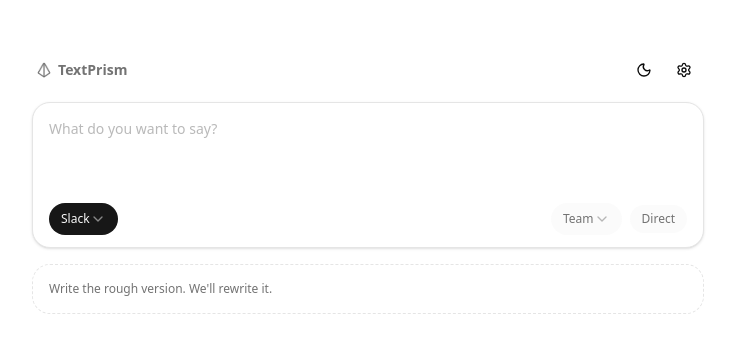
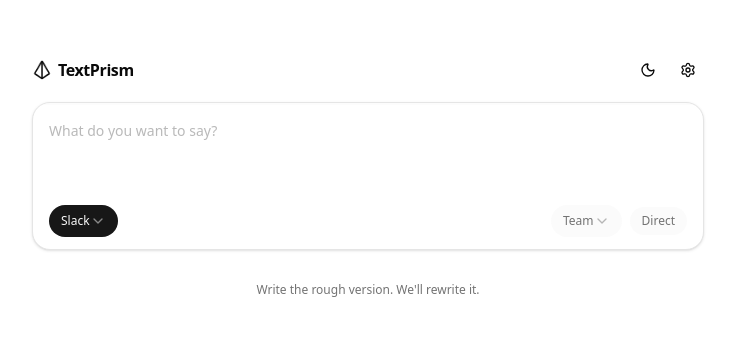
Before and after one commit to vivekimsit/textprism, a Next.js app: page / in a window 1280 px wide. Shown: the part 216-568 px from the top of the page, without its empty margins (272-1007 px from the left). Built offline with nearby package versions, Linux system fonts and the light colour scheme.

Commit message:
Implement collapsible generated prompt feature in HomeContent, add character limits for message input, and enhance logo styling. Update textarea with progress indicator and character count for improved user experience.

```diff
--- a/app/page.tsx
+++ b/app/page.tsx
@@ -3,6 +3,7 @@
 import { Suspense, useMemo, useState, useEffect, useRef } from "react";
 import { useTheme } from "next-themes";
 import { Textarea } from "@/components/ui/textarea";
+import { cn } from "@/lib/utils";
 import { Button } from "@/components/ui/button";
 import {
   Select,
@@ -20,6 +21,7 @@ import {
   Sun,
   Moon,
   PanelLeft,
+  ChevronDown,
 } from "lucide-react";
 import { Logo } from "@/components/logo";
 import { toast } from "sonner";
@@ -40,6 +42,8 @@ import { useHistory, type HistoryItem } from "@/hooks/use-history";
 import {
   generatePrompt,
   canGenerate,
+  MIN_CHARS,
+  MAX_CHARS,
   type Platform,
 } from "@/lib/generate-prompt";
 
@@ -67,6 +71,7 @@ function HomeContent() {
   const [showSettings, setShowSettings] = useState(false);
   const [showAdvancedSettings, setShowAdvancedSettings] = useState(false);
   const [sidebarCollapsed, setSidebarCollapsed] = useState(false);
+  const [showGeneratedPrompt, setShowGeneratedPrompt] = useState(false);
   const textareaRef = useRef<HTMLTextAreaElement>(null);
 
   useEffect(() => {
@@ -173,12 +178,7 @@ function HomeContent() {
 
   const previewPanel = showPreview ? (
     <div className="space-y-3 animate-in fade-in slide-in-from-bottom-2 duration-300">
-      <div className="relative">
-        <pre className="text-xs bg-muted/30 rounded-2xl p-4 overflow-x-auto whitespace-pre-wrap font-mono text-muted-foreground max-h-[180px] overflow-y-auto border">
-          {generatedPrompt}
-        </pre>
-      </div>
-
+      {/* Primary action - always visible */}
       <Button onClick={handleCopy} className="w-full rounded-full h-10">
         {copied ? (
           <>
@@ -192,11 +192,37 @@ function HomeContent() {
           </>
         )}
       </Button>
+
+      {/* Collapsible generated prompt - secondary, for advanced users */}
+      <div className="space-y-2">
+        <button
+          onClick={() => setShowGeneratedPrompt(!showGeneratedPrompt)}
+          className="flex items-center gap-1.5 text-xs text-muted-foreground hover:text-foreground transition-colors w-full justify-center"
+        >
+          <ChevronDown
+            className={cn(
+              "h-3 w-3 transition-transform duration-200",
+              showGeneratedPrompt && "rotate-180"
+            )}
+          />
+          <span>
+            {showGeneratedPrompt ? "Hide" : "View"} generated prompt
+          </span>
+        </button>
+
+        {showGeneratedPrompt && (
+          <div className="animate-in fade-in slide-in-from-top-2 duration-200">
+            <pre className="text-xs bg-muted/30 rounded-2xl p-4 overflow-x-auto whitespace-pre-wrap font-mono text-muted-foreground max-h-[180px] overflow-y-auto border">
+              {generatedPrompt}
+            </pre>
+          </div>
+        )}
+      </div>
     </div>
   ) : (
-    <div className="text-xs text-muted-foreground border border-dashed rounded-2xl p-4">
+    <p className="text-xs text-muted-foreground text-center py-4">
       Write the rough version. We'll rewrite it.
-    </div>
+    </p>
   );
 
   if (!isLoaded) {
@@ -335,10 +361,10 @@ function HomeContent() {
       {/* Main Content */}
       <main className="flex-1 flex items-center justify-center px-4 py-8">
         <div className="w-full max-w-2xl space-y-4">
-          {/* Header - logo left, controls right */}
-          <div className="flex items-center justify-between px-1">
+          {/* Header - logo anchored left, controls right */}
+          <div className="flex items-center justify-between">
             <Logo
-              className="text-sm text-muted-foreground"
+              className="text-foreground"
               onClick={() => {
                 setMessage("");
                 setTone(null);
@@ -545,7 +571,23 @@ function HomeContent() {
 
           {/* Main Input Card */}
           <div className="rounded-2xl border bg-card shadow-sm overflow-hidden">
-            {/* Textarea */}
+            {/* Progress line - top border */}
+            <div className="h-0.5 bg-muted/30">
+              <div
+                className={cn(
+                  "h-full transition-all duration-300 ease-out",
+                  message.trim().length >= MIN_CHARS
+                    ? "bg-green-500/40"
+                    : "bg-red-500/30"
+                )}
+                style={{
+                  width: `${Math.min((message.trim().length / MIN_CHARS) * 100, 100)}%`,
+                }}
+              />
+            </div>
+
+            {/* Textarea with counter */}
+            <div className="relative">
               <Textarea
                 ref={textareaRef}
                 value={message}
@@ -554,6 +596,14 @@ function HomeContent() {
                 className="min-h-[100px] text-base resize-none border-0 shadow-none focus-visible:ring-0 rounded-none p-4 placeholder:text-muted-foreground/50 overflow-hidden"
                 autoFocus
               />
+
+              {/* Counter - only shows when under minimum */}
+              {message.trim().length < MIN_CHARS && message.trim().length > 0 && (
+                <span className="absolute bottom-2 right-4 text-xs text-muted-foreground/50 pointer-events-none transition-opacity duration-200">
+                  {MIN_CHARS - message.trim().length} more
+                </span>
+              )}
+            </div>
 
             {/* Controls row - Channel left, To + Tone right */}
             <div className="px-4 pb-3 pt-0 flex items-center justify-between gap-3">
--- a/components/logo.tsx
+++ b/components/logo.tsx
@@ -9,8 +9,8 @@ interface LogoProps {
 export function Logo({ className = "", iconClassName = "", onClick }: LogoProps) {
   const content = (
     <>
-      <Pyramid className={`h-4 w-4 animate-spin-y ${iconClassName}`} />
-      <span className="font-semibold">TextPrism</span>
+      <Pyramid className={`h-5 w-5 animate-spin-y ${iconClassName}`} />
+      <span className="font-semibold text-base tracking-tight">TextPrism</span>
     </>
   );
 
--- a/lib/generate-prompt.ts
+++ b/lib/generate-prompt.ts
@@ -7,6 +7,10 @@ export interface GeneratePromptParams {
   tone: string;
   whoIAm: string;
 }
+
+// Character limits for message input
+export const MIN_CHARS = 10;
+export const MAX_CHARS = 2000;
 
 // Channel-specific formatting hints (minimal, not over-engineered)
 const CHANNEL_HINTS: Record<Platform, string> = {
@@ -47,5 +51,5 @@ Generate the ${channel} message:`;
 
 // Check if we have enough input to generate
 export function canGenerate(message: string): boolean {
-  return message.trim().length >= 10;
+  return message.trim().length >= MIN_CHARS;
 }
```
Lines whose indentation alone changed are shown as unchanged.
